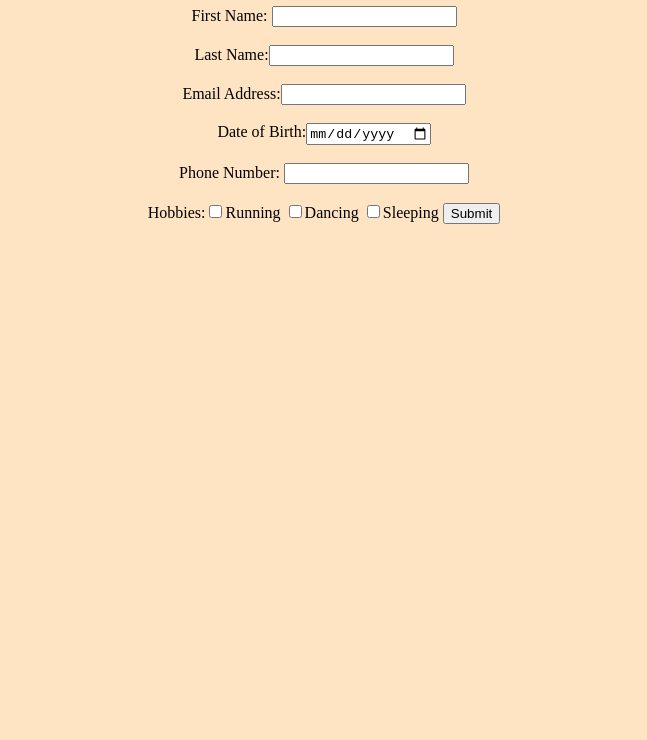
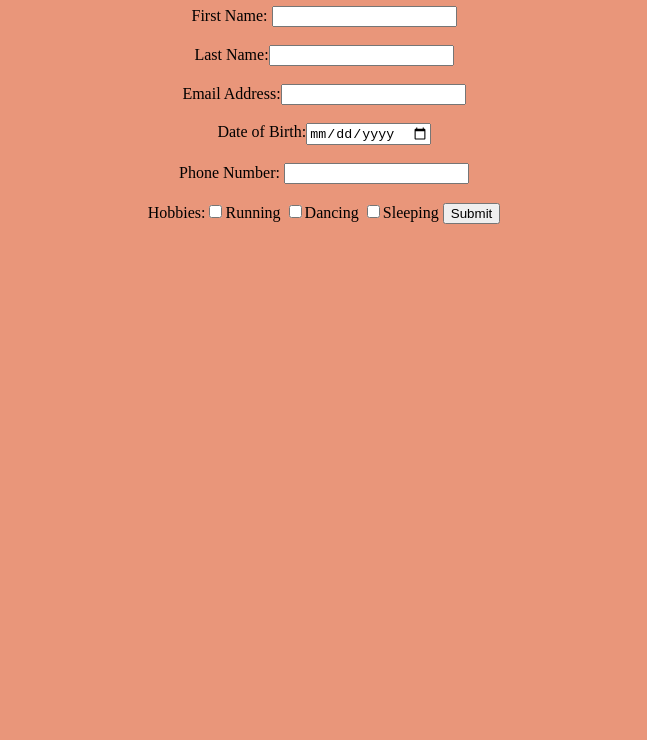
Before and after one commit to akula5/NiharikaUI, a plain HTML site: page 06-07-2023/assignment0706.html in a window 1280 px wide. Shown: the part 60-800 px from the top of the page, without its empty margins (316-963 px from the left). Drawn offline with Linux system fonts and the light colour scheme.

Commit message:
Update assignment0706.html

```diff
--- a/06-07-2023/assignment0706.html
+++ b/06-07-2023/assignment0706.html
@@ -1,7 +1,7 @@
 <html>
 <head>
     <title>My Profile Information</title>
-    <body style="text-align: center;background-color: bisque;">
+    <body style="text-align: center;background-color: darksalmon;">
         <form id="profileinfo">
             <h1 style="text-align: center;text-decoration: underline;">Displaying the Profile Information in DoM </h1>
             <div id="first" style="color: black; text-align: center;">
```
